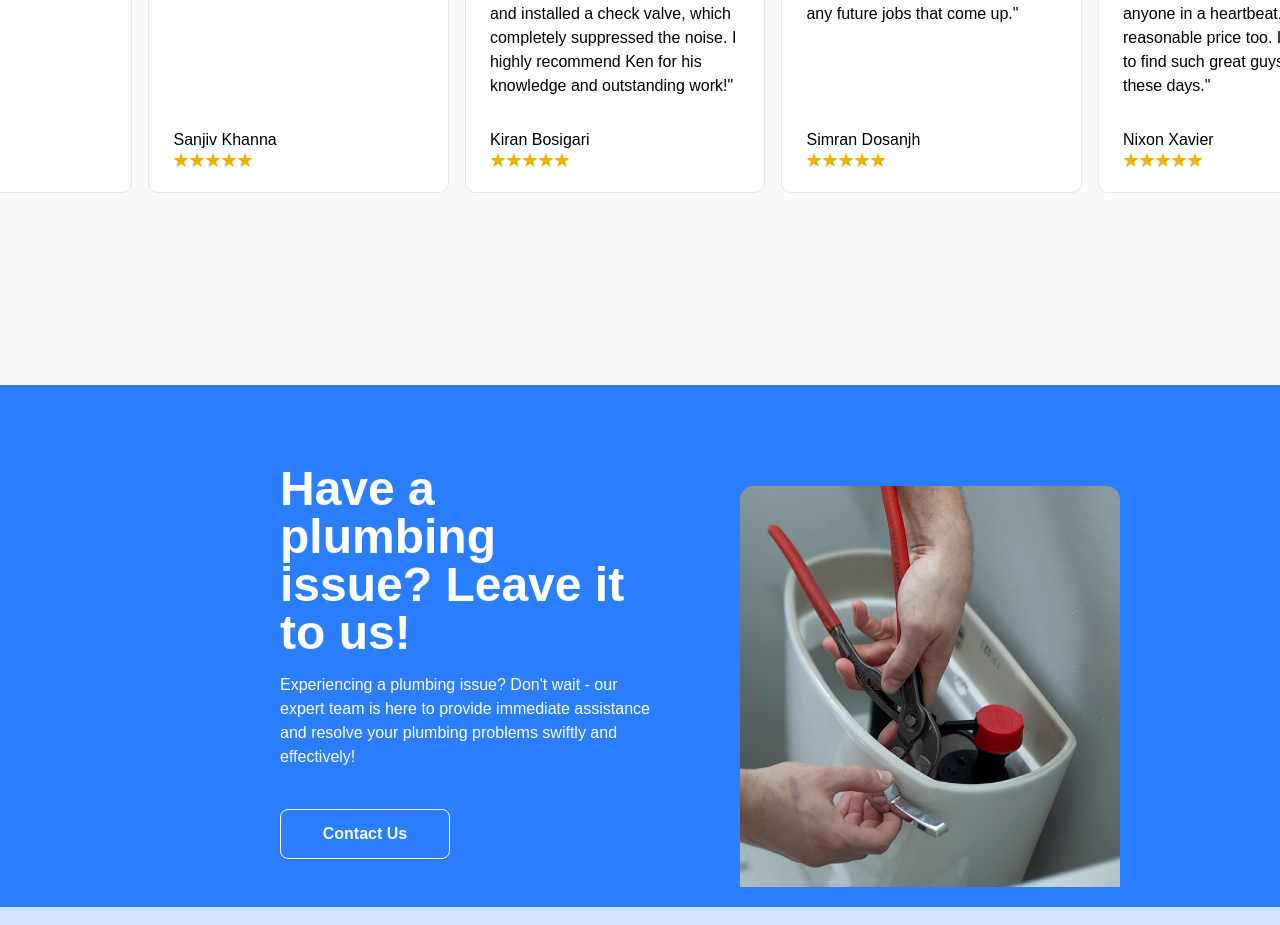
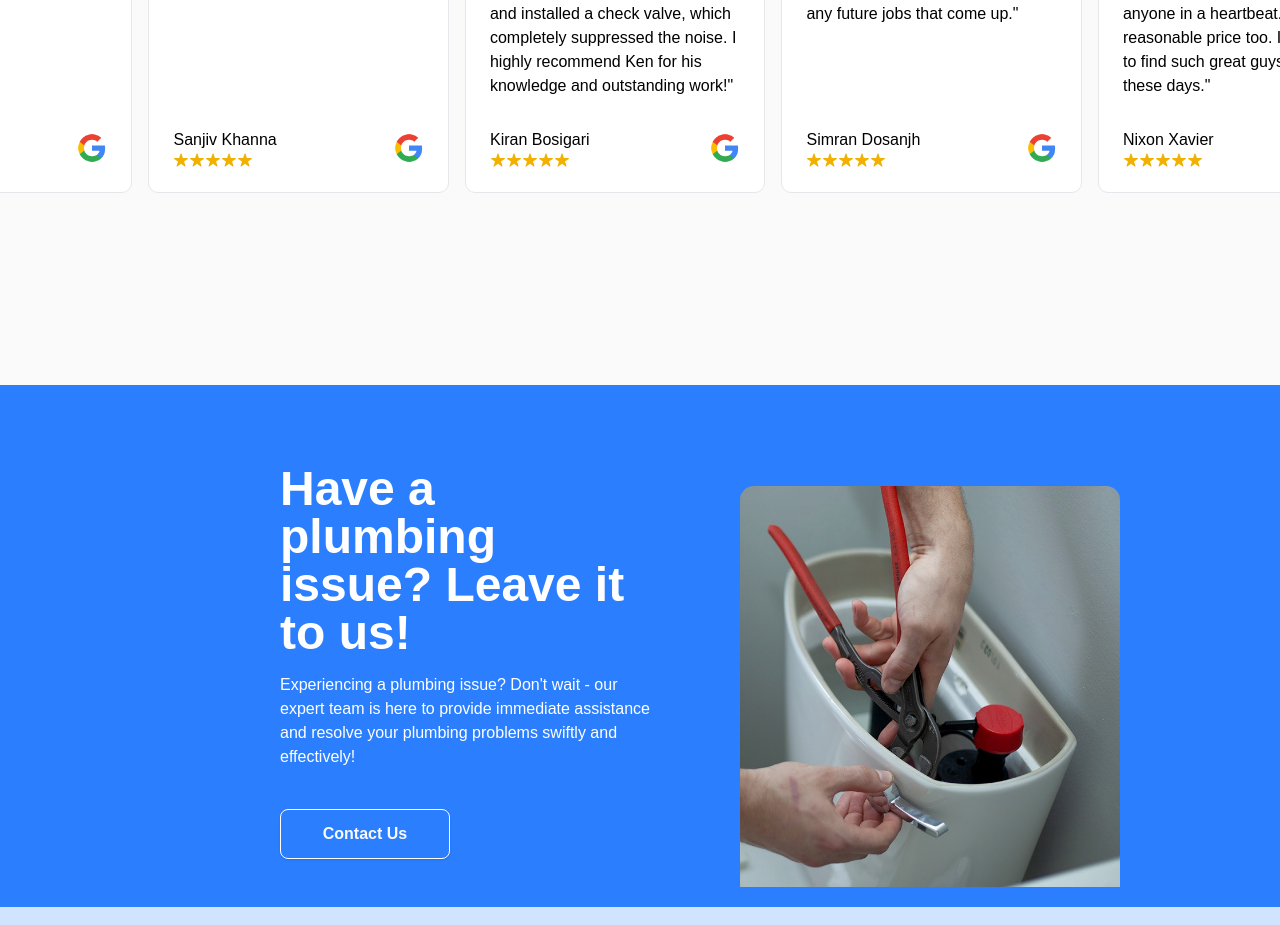
Before and after one commit to Trishaneww/eastline-mechanical, a Next.js app: page / in a window 1280 px wide. Shown: the part 6520-7445 px from the top of the page. Built offline with nearby package versions, Linux system fonts and the light colour scheme; a web font is replaced by a local one.

Commit message:
updated meta data to optimize seo

```diff
--- a/app/layout.tsx
+++ b/app/layout.tsx
@@ -9,7 +9,7 @@ const inter = Host_Grotesk({ weight: ["300", "400", "500", "600", "700", "800"],
 export const metadata: Metadata = {
   title: "Eastline Mechanical Plumbing",
   description:
-    "",
+    "Reliable plumbing services in the Greater Toronto Area. Eastline Mechanical offers expert repairs, installations, and emergency plumbing solutions.",
   icons: {
     icon: "/images/logo.png",
   },
--- a/components/Testimonials.tsx
+++ b/components/Testimonials.tsx
@@ -4,6 +4,7 @@ import React, { useState } from "react";
 import { ChevronLeft, ChevronRight } from "lucide-react";
 import "../styles/global.scss";
 import { IoIosStar } from "react-icons/io";
+import Image from "next/image";
 
 const Testimonials: React.FC = () => {
   const [activeIndex, setActiveIndex] = useState(0);
@@ -57,7 +58,8 @@ const Testimonials: React.FC = () => {
                     <p className="text-base font-light">{testimonial.review}</p>
                   </div>
 
-                  <div className="flex flex-col items-start px-6">
+                  <div className="flex items-center justify-between px-6">
+                    <div className="flex flex-col items-start">
                       <div className="flex items-center">
                         <p className="">{testimonial.name}</p>
                       </div>
@@ -68,6 +70,13 @@ const Testimonials: React.FC = () => {
                         <IoIosStar />
                         <IoIosStar />
                       </div>
+                    </div>
+                    <Image
+                      width={30}
+                      height={30}
+                      src="/images/google.png"
+                      alt="google logo"
+                    />
                   </div>
                 </div>
               ))}
@@ -90,16 +99,12 @@ const Testimonials: React.FC = () => {
           </button>
         </div>
 
-
-
         <div className="hidden lg:flex relative xl:max-w-[1300px] max-h-full mx-auto mt-12 w-full">
           <div className="w-full ">
             <div
               className="flex w-full transition-transform duration-500 gap-4 lg:-ml-48"
               style={{
-                transform: `translateX(-${
-                  (activeIndex * 100) / 3
-                }%)`,
+                transform: `translateX(-${(activeIndex * 100) / 3}%)`,
               }}
             >
               {testimonials.map((testimonial, idx) => (
@@ -108,10 +113,13 @@ const Testimonials: React.FC = () => {
                   key={idx}
                 >
                   <div className="flex flex-col p-2 px-6 py-4">
-                    <p className="text-base font-light text-left">{testimonial.review}</p>
+                    <p className="text-base font-light text-left">
+                      {testimonial.review}
+                    </p>
                   </div>
 
-                  <div className="flex flex-col items-start px-6">
+                  <div className="flex items-center justify-between px-6">
+                    <div className="flex flex-col items-start">
                       <div className="flex items-center">
                         <p className="">{testimonial.name}</p>
                       </div>
@@ -122,6 +130,13 @@ const Testimonials: React.FC = () => {
                         <IoIosStar />
                         <IoIosStar />
                       </div>
+                    </div>
+                    <Image
+                      width={30}
+                      height={30}
+                      src="/images/google.png"
+                      alt="google logo"
+                    />
                   </div>
                 </div>
               ))}
```
Also changed, not shown: public/images/google.png (added). Lines whose indentation alone changed are shown as unchanged.
